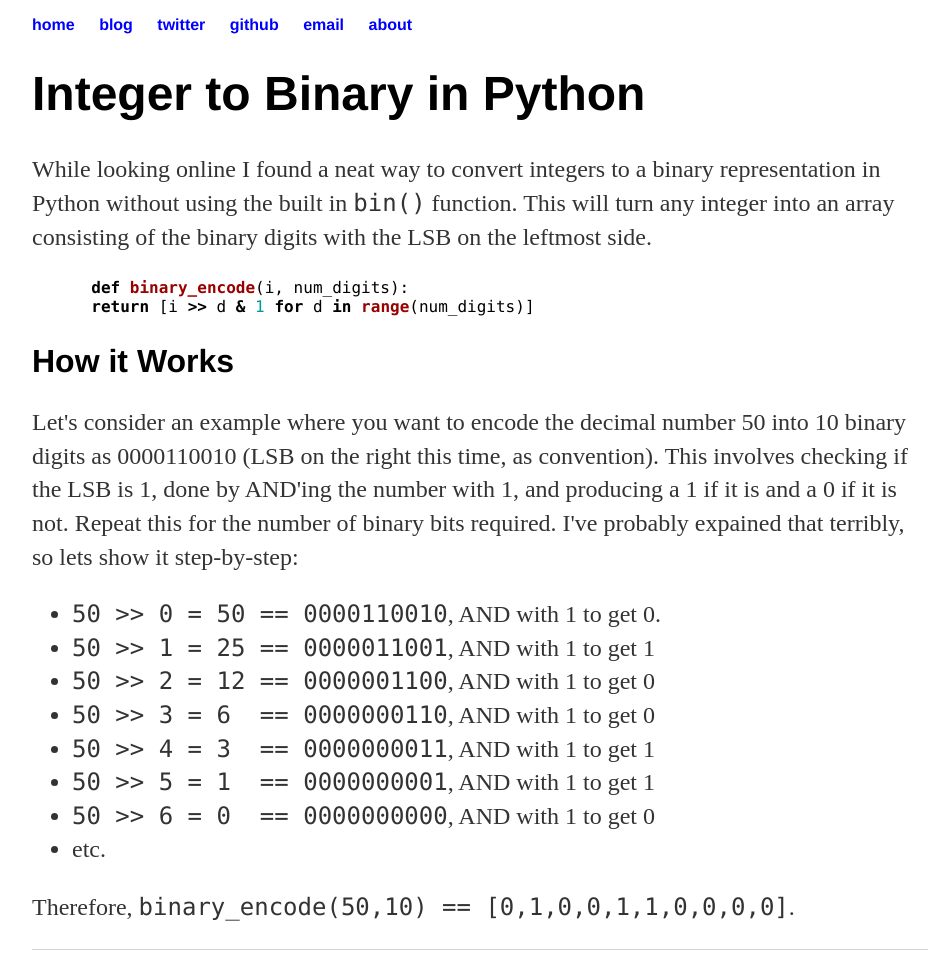
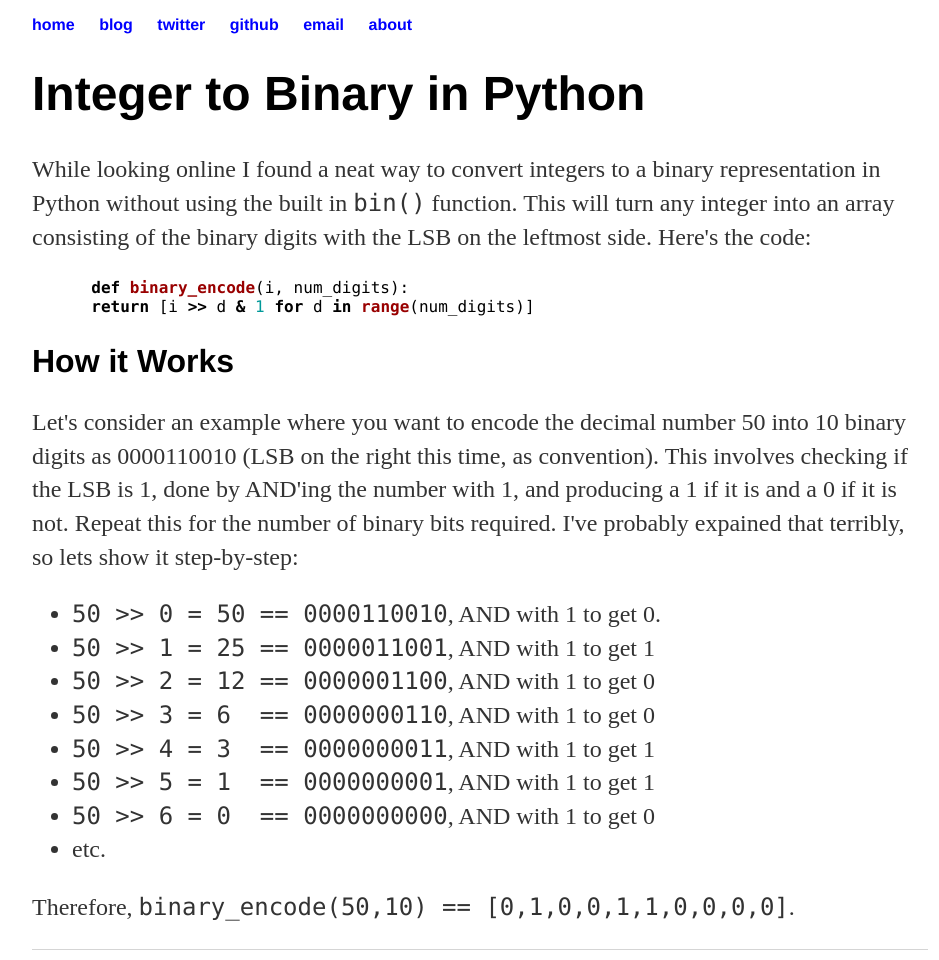
Before and after one commit to bentrevett/bentrevett.github.io, a Jekyll site: the page built from blog/python-integer-to-binary/index.html, in a window 1280 px wide. Shown: the whole page, without its empty margins (160-1099 px from the left). Built offline with Jekyll 4.4.1, drawn with Linux system fonts in a browser that asks for light colours.

Commit message:
Update index.html

```diff
--- a/blog/python-integer-to-binary/index.html
+++ b/blog/python-integer-to-binary/index.html
@@ -5,7 +5,7 @@ title: Ben Trevett | Integer to Binary in Python
 
 	<h1>Integer to Binary in Python</h1>
 	<p>While looking online I found a neat way to convert integers to a binary representation in Python without using the built in <code>bin()</code> function.
-  This will turn any integer into an array consisting of the binary digits with the LSB on the leftmost side.</p>
+  This will turn any integer into an array consisting of the binary digits with the LSB on the leftmost side. Here's the code:</p>
 	{% highlight python %}
   def binary_encode(i, num_digits):
   return [i >> d & 1 for d in range(num_digits)]{% endhighlight %}
```
